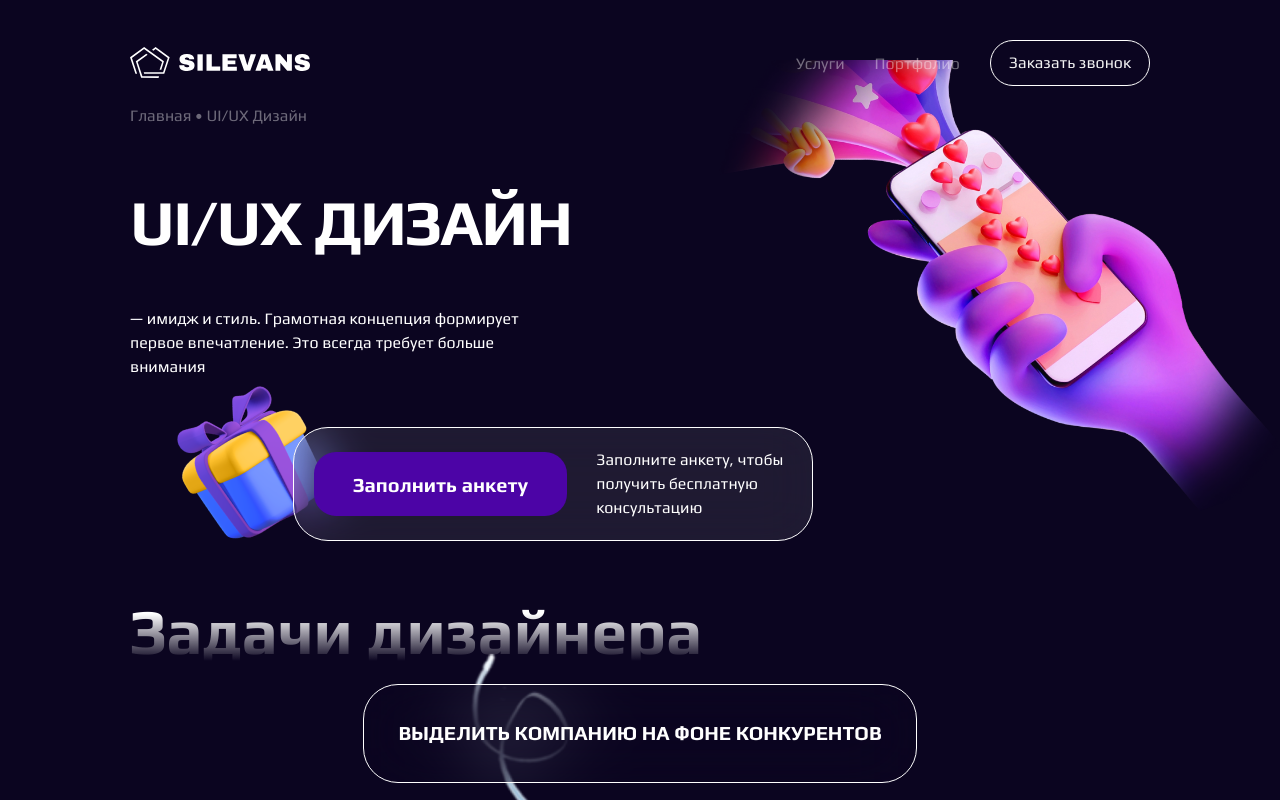
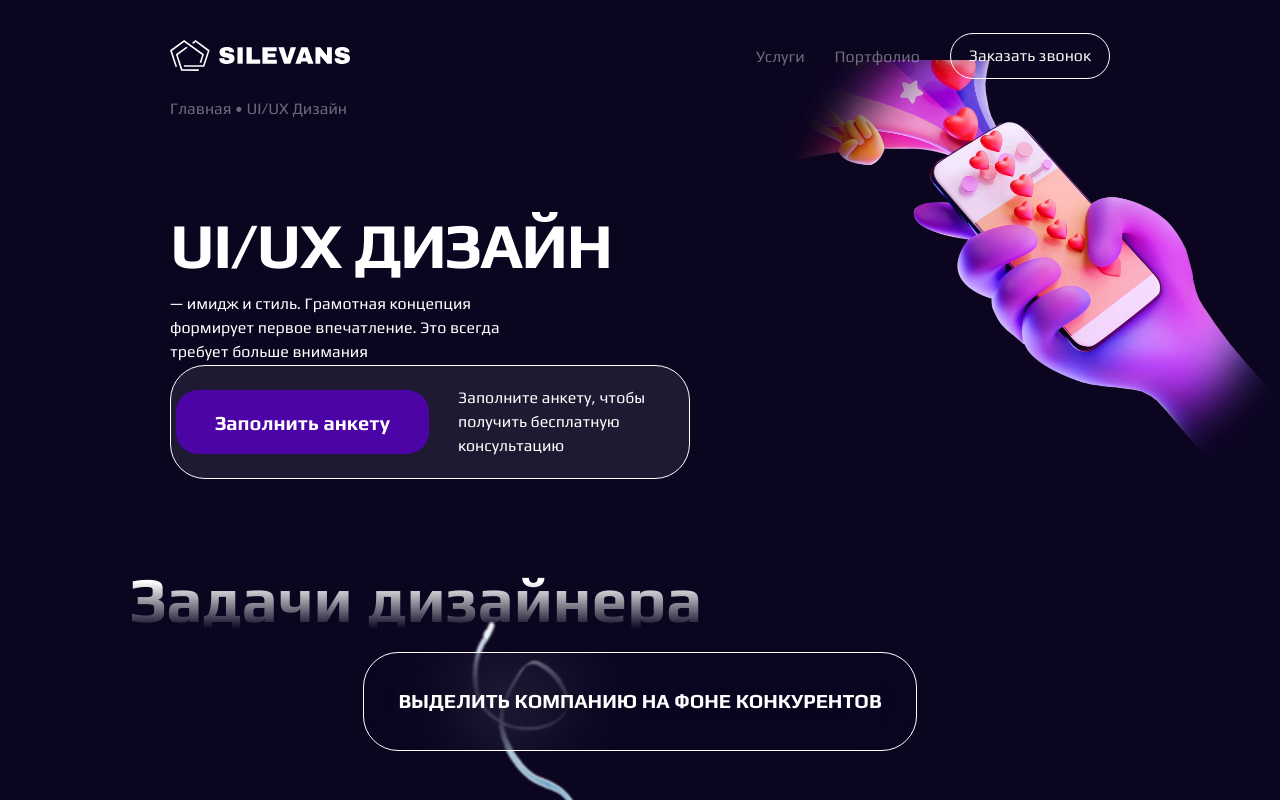
Before and after one commit to JulieBenchuk/web-studio, a Next.js app: page /design in a window 1280 px wide. Shown: the top 800 px of the page. Built offline with nearby package versions, Linux system fonts and the light colour scheme.

Commit message:
refactor: changed tablet&mobile versions in top block (966, 1439px)

```diff
--- a/src/styles/components/header.module.scss
+++ b/src/styles/components/header.module.scss
@@ -4,10 +4,10 @@
 .wrapper {
   width: 100%;
   padding-bottom: 60px;
-  @media (max-width: 1024px) {
+  @media (max-width: 1439px) {
     padding-bottom: 90px;
   }
-  @media (max-width: 767px) {
+  @media (max-width: 966px) {
     padding-bottom: 128px;
   }
 
--- a/src/styles/components/topBlock.module.scss
+++ b/src/styles/components/topBlock.module.scss
@@ -4,26 +4,23 @@
 .wrapper {
   position: relative;
   padding: 40px 130px 60px 130px;
-  @media(max-width: 1024px) {
+  @media(max-width: 1439px) {
     padding: 33px 170px 90px 170px;
   }
-  @media(max-width: 940px) {
-    padding: 33px 50px 90px 170px;
-  }
 
-  @media(max-width: 767px) {
+  @media(max-width: 966px) {
     padding: 40px 20px 60px 20px;
   }
 
   .mainTitleBlock {
-    @media(max-width: 767px) {
+    @media(max-width: 966px) {
       @include Flex-Center();
     }
 
   }
 
   .bgImageBlock {
-    @media(max-width: 767px) {
+    @media(max-width: 966px) {
       display: flex;
       flex-direction: column;
       align-items: center;
@@ -41,10 +38,10 @@
       width: 45%;
 
 
-      @media(max-width: 1024px) {
+      @media(max-width: 1439px) {
         width: 40%;
       }
-      @media(max-width: 767px) {
+      @media(max-width: 966px) {
         min-width: 360px;
         width: 100%;
         position: static;
@@ -61,11 +58,11 @@
     @include Text-FS-FW-LH(16px, 400, 150%);
     max-width: 420px;
     padding-top: 48px;
-    @media(max-width: 1024px) {
+    @media(max-width: 1439px) {
       padding-top: 10px;
       max-width: 333px;
     }
-    @media(max-width: 767px) {
+    @media(max-width: 966px) {
       padding-top: 20px;
       @include Text-FS-FW-LH(14px, 400, 160%);
       text-align: center;
@@ -89,13 +86,13 @@
     border-radius: 35px;
     background: rgba(217, 217, 217, 0.1);
     backdrop-filter: blur(25px);
-    @media (max-width: 1024px) {
+    @media (max-width: 1439px) {
       width: 100%;
       margin-top: 1px;
       margin-left: 0;
       padding-left: 5px;
     }
-    @media (max-width: 767px) {
+    @media (max-width: 966px) {
       max-width: 100%;
       flex-direction: column;
       margin: 0;
@@ -107,7 +104,7 @@
     }
 
     .button {
-      @media (max-width: 767px) {
+      @media (max-width: 966px) {
         min-width: 350px;
         @include Text-FS-FW-LH(16px, 700, 19px);
       }
@@ -116,7 +113,7 @@
     .costDescription {
       @include Text-FS-FW-LH(16px, 400, 150%);
       margin-left: 29px;
-      @media (max-width: 767px) {
+      @media (max-width: 966px) {
         margin: 0;
         text-align: center;
         padding-top: 20px;
@@ -131,12 +128,12 @@
   .costBlockWide {
     @extend .costBlock;
     max-width: 80%;
-    @media (max-width: 1024px) {
+    @media (max-width: 1439px) {
       max-width: 100%;
     }
 
     .costDescription {
-      @media (max-width: 1024px) {
+      @media (max-width: 1439px) {
         margin-left: 6px;
         @include Text-FS-FW-LH(14px, 400, 150%);
       }
@@ -148,7 +145,7 @@
     position: absolute;
     bottom: 40px;
     left: 12%;
-    @media(max-width: 1024px) {
+    @media(max-width: 1439px) {
       display: none;
     }
   }
@@ -158,7 +155,7 @@
     position: absolute;
     bottom: -35px;
     left: 1%;
-    @media(max-width: 1024px) {
+    @media(max-width: 1439px) {
       display: none;
     }
   }
```
